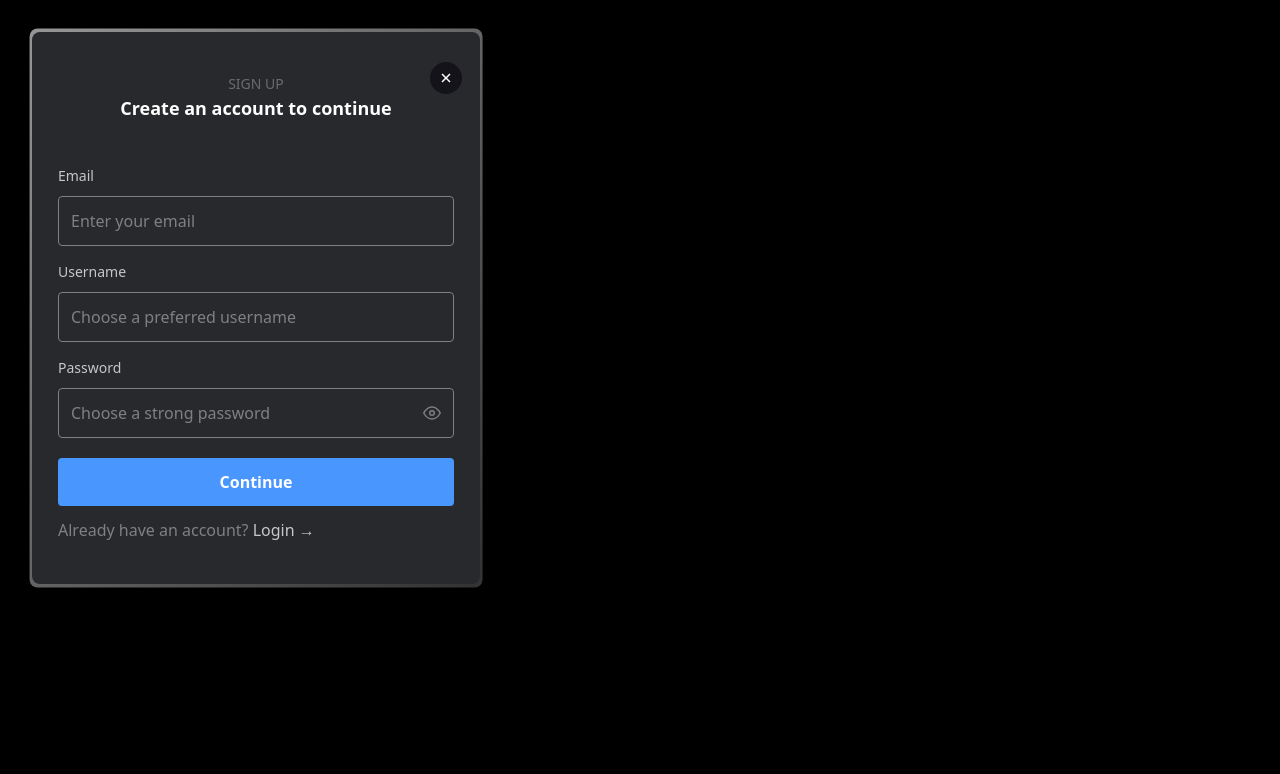
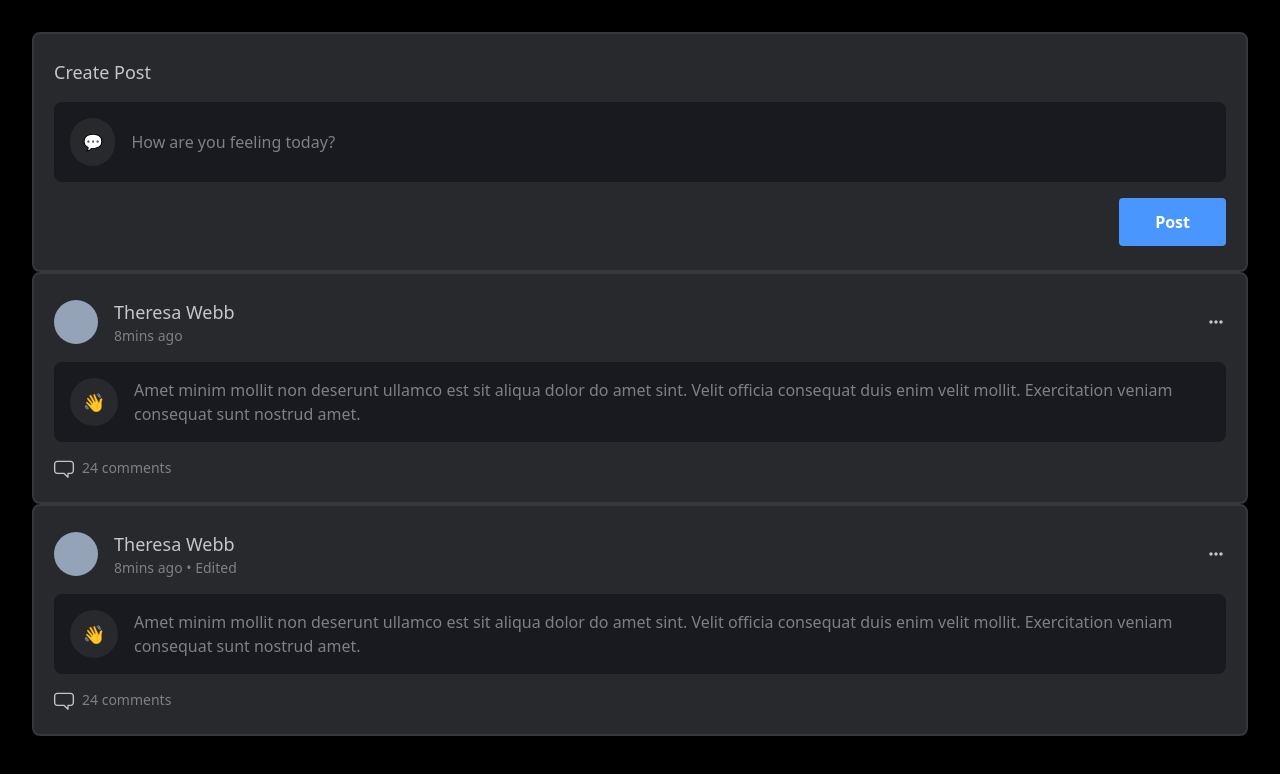
Before and after one commit to Shwetzksk/comments, a React (Vite) app: page / in a window 1280 px wide. Shown: the top 774 px of the page. Built offline with nearby package versions, Linux system fonts and the light colour scheme.

Commit message:
Create post & post card components

```diff
--- a/src/App.jsx
+++ b/src/App.jsx
@@ -3,15 +3,77 @@ import { FiEye } from "react-icons/fi";
 import { IoCloseSharp } from "react-icons/io5";
 
 import { twMerge } from "tailwind-merge";
+import { BiDotsHorizontalRounded } from "react-icons/bi";
+import { RxChatBubble } from "react-icons/rx";
 
 function App() {
   return (
     <>
-      <Signup />
+      <CreatePost />
+      <PostCard />
+      <PostCard isEdited={true} />
     </>
   );
 }
 
+function CreatePost() {
+  return (
+    <div className="bg-[#27292D] border-2 border-[#35373B] rounded-lg py-6 px-5  flex flex-col gap-y-4">
+      <header>
+        <h3 className="text-[#C5C7CA] text-lg font-medium text-left">
+          Create Post
+        </h3>
+      </header>
+      <main className="bg-[#191920] flex items-center rounded-lg p-4 gap-x-4 h-fit">
+        <div className="rounded-full bg-[#27292D] flex items-center justify-center w-12 h-12">
+          💬
+        </div>
+        <textarea
+          placeholder="How are you feeling today?"
+          rows={1}
+          className="resize-none w-full placeholder:text-[#7F8084] text-base focus:outline-none flex items-center h-full"
+        />
+      </main>
+      <footer className="flex justify-end">
+        <Button>Post</Button>
+      </footer>
+    </div>
+  );
+}
+function PostCard({ isEdited }) {
+  return (
+    <div className="bg-[#27292D] border-2 border-[#35373B] rounded-lg py-6 px-5  flex flex-col gap-y-4">
+      <header className="flex items-center justify-between">
+        <div className="flex items-center gap-4">
+          <div className="w-11 h-11 rounded-full bg-slate-400"></div>
+          <div className="flex flex-col text-left">
+            <h3 className="text-[#C5C7CA] text-lg font-medium ">
+              Theresa Webb
+            </h3>
+            <p className="text-sm font-medium text-[#7F8084] ">
+              8mins ago {Boolean(isEdited) && <span>• Edited</span>}
+            </p>
+          </div>
+        </div>
+        <BiDotsHorizontalRounded className="text-xl text-[#C5C7CA]" />
+      </header>
+      <main className="bg-[#191920] flex items-center rounded-lg p-4 gap-x-4 h-fit">
+        <div className="rounded-full bg-[#27292D] flex items-center justify-center w-12 h-12 text-lg">
+          👋
+        </div>
+        <p className="flex-1 text-left text-[#7F8084]">
+          Amet minim mollit non deserunt ullamco est sit aliqua dolor do amet
+          sint. Velit officia consequat duis enim velit mollit. Exercitation
+          veniam consequat sunt nostrud amet.
+        </p>
+      </main>
+      <footer className="flex justify-start items-center gap-2">
+        <RxChatBubble className="text-xl text-[#C5C7CA]" />
+        <p className="text-[#7F8084] text-sm font-medium">24 comments</p>
+      </footer>
+    </div>
+  );
+}
 function Signup() {
   return (
     <Card closeIcon={true}>
```
